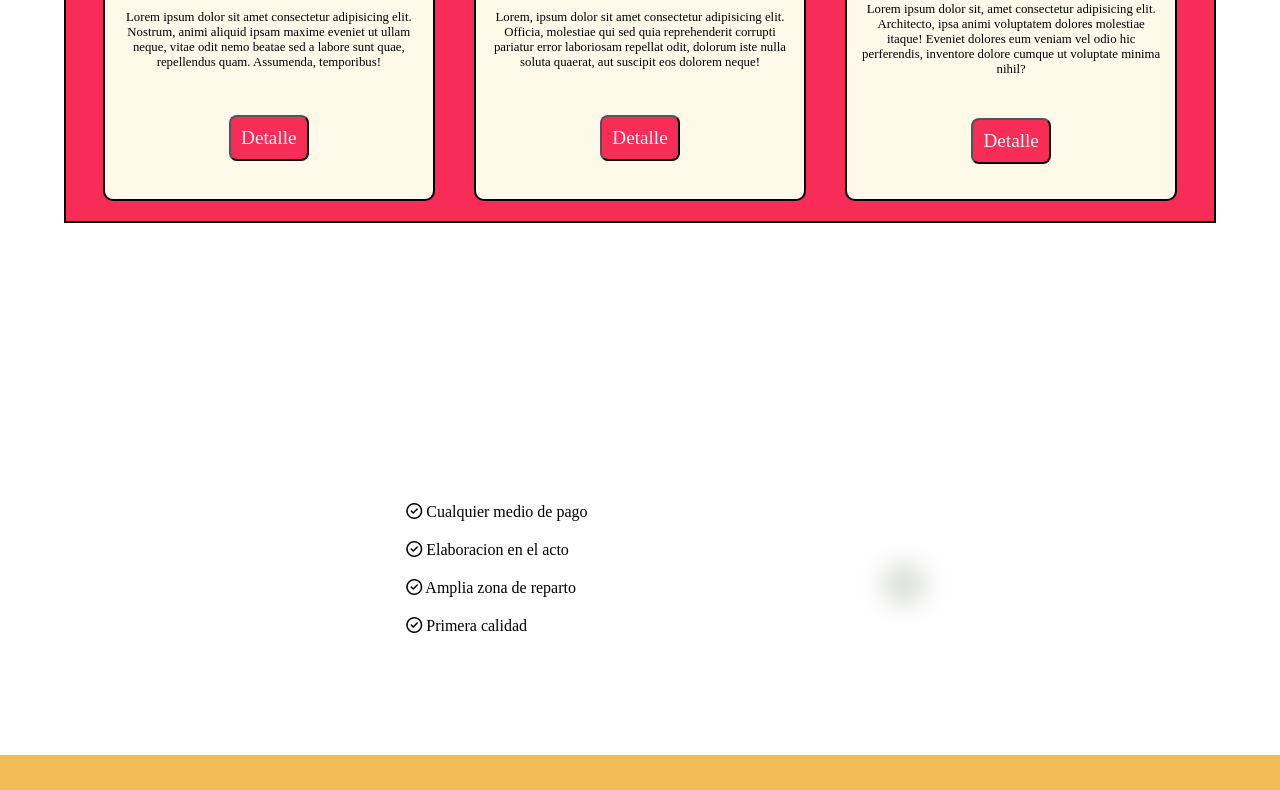
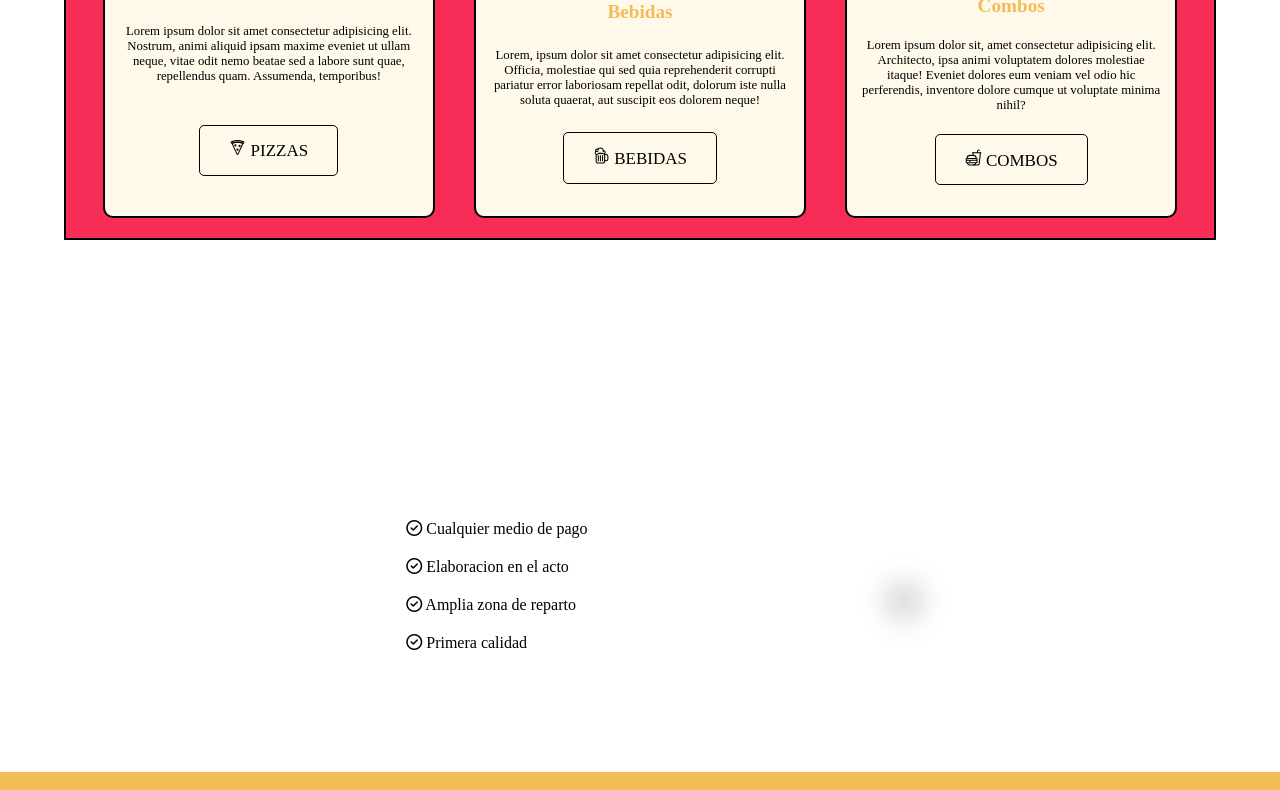
Before and after one commit to GBPardoGabrielaBeatriz/TpGrupal-CodoACodo, a plain HTML site: page index.html in a window 1280 px wide. Shown: the part 1624-2414 px from the top of the page. Drawn offline with nearby package versions, Linux system fonts and the light colour scheme.

Commit message:
Cambio estilo de botones

```diff
--- a/index.html
+++ b/index.html
@@ -98,38 +98,45 @@
           <div class="caja-padre">
             <div class="caja-hija">
               <img src="imgs/logo.png"  alt="" />
-              <h2>Menu1</h2>
+              <h2>Pizzas</h2>
               <p>
                 Lorem ipsum dolor sit amet consectetur adipisicing elit.
                 Nostrum, animi aliquid ipsam maxime eveniet ut ullam neque,
                 vitae odit nemo beatae sed a labore sunt quae, repellendus quam.
                 Assumenda, temporibus!
               </p>
-              <button class="boton">Detalle</button>
+              <button class="button">
+                <ion-icon name="pizza-outline"></ion-icon>
+                <span class="lable">Pizzas</span>
             </div>
 
             <div class="caja-hija">
               <img src="imgs/logo.png" class="img" alt="" />
-              <h2>Menu2</h2>
+              <h2>Bebidas</h2>
               <p>
                 Lorem, ipsum dolor sit amet consectetur adipisicing elit.
                 Officia, molestiae qui sed quia reprehenderit corrupti pariatur
                 error laboriosam repellat odit, dolorum iste nulla soluta
                 quaerat, aut suscipit eos dolorem neque!
               </p>
-              <button class="boton">Detalle</button>
+              <button class="button">
+                <ion-icon name="beer-outline"></ion-icon>
+                <span class="lable">Bebidas</span>
             </div>
 
             <div class="caja-hija">
               <img src="imgs/logo.png" class="img" alt="" />
-              <h2>Menu3</h2>
+              <h2>Combos</h2>
               <p>
                 Lorem ipsum dolor sit, amet consectetur adipisicing elit.
                 Architecto, ipsa animi voluptatem dolores molestiae itaque!
                 Eveniet dolores eum veniam vel odio hic perferendis, inventore
                 dolore cumque ut voluptate minima nihil?
               </p>
-              <button class="boton">Detalle</button>
+              <button class="button">
+                <ion-icon name="fast-food-outline"></ion-icon>
+                <span class="lable">Combos</span>
+
             </div>
           </div>
       </section>
@@ -169,7 +176,9 @@
       <a href="#arriba" class="arriba">
         <i class="fa-solid fa-angles-up"></i>
       </a>
-      <h5>©TpMenu</h5>
+      <h5>©CodoaCodo2023</h5>
     </footer>
+    <script type="module" src="https://unpkg.com/ionicons@7.1.0/dist/ionicons/ionicons.esm.js"></script>
+    <script nomodule src="https://unpkg.com/ionicons@7.1.0/dist/ionicons/ionicons.js"></script>
   </body>
 </html>
--- a/style.css
+++ b/style.css
@@ -1,3 +1,5 @@
+
+
 * {
   margin: 0;
   padding: 0;
@@ -179,7 +181,7 @@ transform: scale(1.15);
   height: 70%;
   max-width: 1200px;
   margin: 20px auto;
-  background-color:/* #D9A796*/#F72D57 ;
+  background-color:#F72D57;
   border: 2px solid/* #BF2011*/;
   display: flex;
   padding: 20px;
@@ -216,15 +218,61 @@ transform: scale(1.15);
   color: #F2BC57;
   padding: 0;
 }
-.card .caja-padre .caja-hija .boton {
-  background-color: #F72D57;
-  color: whitesmoke;
-  padding: 10px;
-  text-align: center;
-  margin-top: 10px;
-  border-radius: 8px;
-  font-size: 150%;
-}
+.card .caja-padre .caja-hija .button {
+  --color:#F72D57 ;
+  padding: 0.8em 1.7em;
+  background-color: transparent;
+  border-radius: .3em;
+  position: relative;
+  overflow: hidden;
+  cursor: pointer;
+  transition: .5s;
+  font-weight: 400;
+  font-size: 17px;
+  border: 1px solid;
+  font-family: inherit;
+  text-transform: uppercase;
+  color: var whitesmoke;
+  z-index: 1;
+ }
+
+ .button::before, .button::after {
+  content: '';
+  display: block;
+  width: 50px;
+  height: 50px;
+  transform: translate(-50%, -50%);
+  position: absolute;
+  border-radius: 50%;
+  z-index: -1;
+  background-color: var(--color);
+  transition: 1s ease;
+ }
+
+ .button::before {
+  top: -1em;
+  left: -1em;
+ }
+
+ .button::after {
+  left: calc(100% + 1em);
+  top: calc(100% + 1em);
+ }
+
+ .button:hover::before, .button:hover::after {
+  height: 410px;
+  width: 410px;
+ }
+
+ .button:hover {
+  color:whitesmoke;
+ }
+
+ .button:active {
+  filter: brightness(.8);
+ }
+
+
 
 /* Sucursales */
 .caracteristicas {
```
